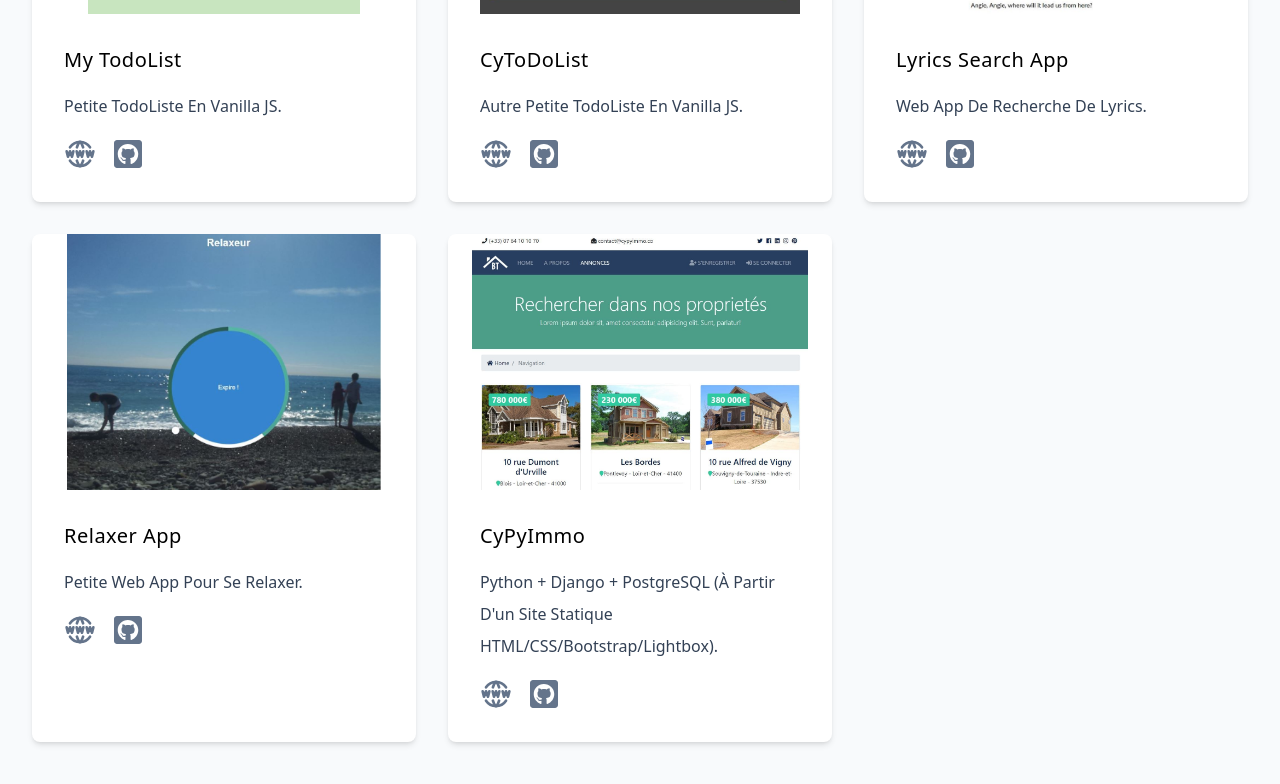
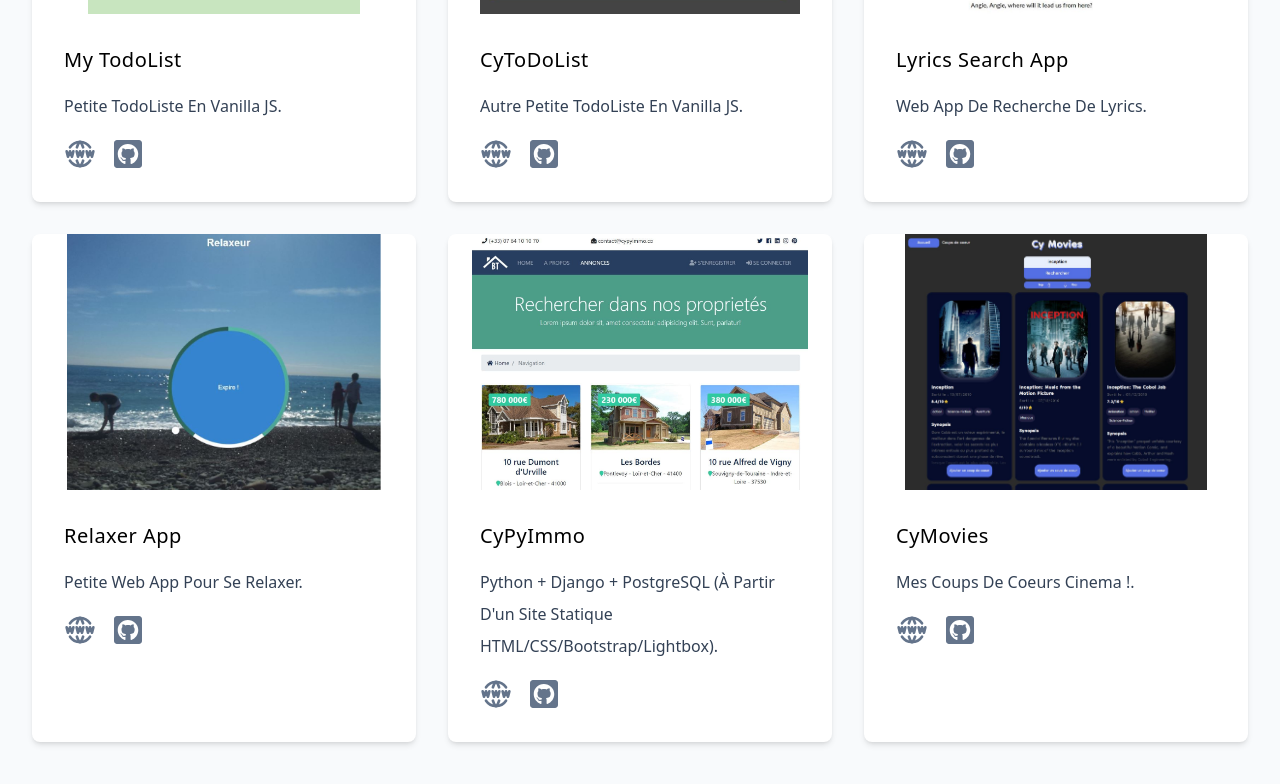
Before and after one commit to Cfy1010/cyportfolio, a React (Vite) app: page / in a window 1280 px wide. Shown: the part 4665-5449 px from the top of the page. Built offline with nearby package versions, Linux system fonts and the light colour scheme.

Commit message:
add project

```diff
--- a/src/data.jsx
+++ b/src/data.jsx
@@ -163,8 +163,8 @@ export const projects = [
   {
     id: nanoid(),
     img: "../src/assets/todolist_in_react.png",
-    url: "https://cfy1010.github.io/todolist_in_react/",
-    github: "https://github.com/Cfy1010/todolist_in_react",
+    url: "https://cfy1010.github.io/todolist-in-react/",
+    github: "https://github.com/Cfy1010/todolist-in-react",
     title: "todolist_in_react",
     text: "",
   },
@@ -208,4 +208,12 @@ export const projects = [
     title: "CyPyImmo",
     text: "Python + Django + PostgreSQL (à partir d'un site statique HTML/CSS/Bootstrap/Lightbox).",
   },
+  {
+    id: nanoid(),
+    img: "../src/assets/cymovies-min.jpg",
+    url: "https://cfy1010.github.io/CyMovies-2022/",
+    github: "https://github.com/Cfy1010/CyMovies-2022",
+    title: "CyMovies",
+    text: "Mes coups de coeurs cinema !.",
+  },
 ];
```
Also changed, not shown: src/assets/cymovies-min.jpg (added), 1 other file (tests, documents, lock files or other folders).
